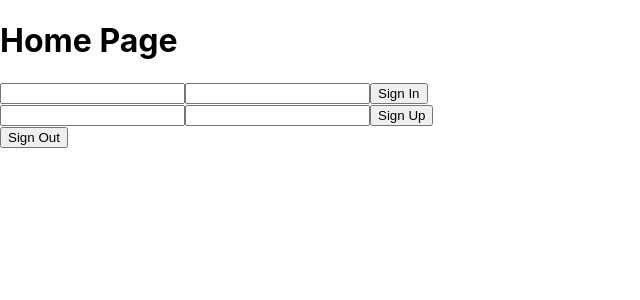
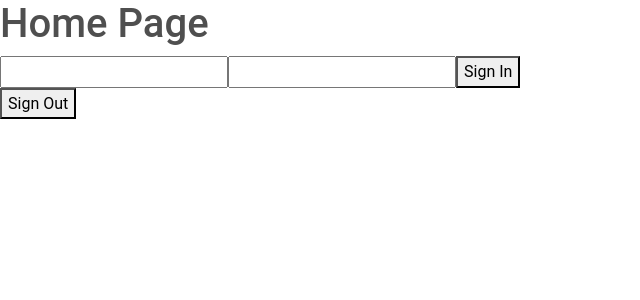
Before and after one commit to Steven-McCombe/Welder-showcase, a React (Create React App) app: page / in a window 1280 px wide. Shown: the top 300 px of the page, without its empty margins (0-640 px from the left). Built offline with nearby package versions, Linux system fonts and the light colour scheme.

Commit message:
Working on signup form and homepage

```diff
--- a/package.json
+++ b/package.json
@@ -7,9 +7,11 @@
     "@testing-library/react": "^13.4.0",
     "@testing-library/user-event": "^13.5.0",
     "axios": "^1.4.0",
+    "bootstrap": "^5.3.0",
     "crypto-browserify": "^3.12.0",
     "dotenv": "^16.3.1",
     "firebase": "^9.22.2",
+    "mdb-react-ui-kit": "^6.1.0",
     "os-browserify": "^0.3.0",
     "path-browserify": "^1.0.1",
     "react": "^18.2.0",
--- a/public/index.html
+++ b/public/index.html
@@ -3,6 +3,11 @@
   <head>
     <meta charset="utf-8" />
     <link rel="icon" href="%PUBLIC_URL%/favicon.ico" />
+    <link
+  href="https://cdnjs.cloudflare.com/ajax/libs/font-awesome/5.15.1/css/all.min.css"
+  rel="stylesheet"
+/>
+
     <meta name="viewport" content="width=device-width, initial-scale=1" />
     <meta name="theme-color" content="#000000" />
     <meta
--- a/src/App.js
+++ b/src/App.js
@@ -1,6 +1,7 @@
 // App.js
 import React from 'react';
 import { BrowserRouter as Router, Route, Routes } from 'react-router-dom';
+import 'mdb-react-ui-kit/dist/css/mdb.min.css'
 import UserProfile from './components/UserProfile'
 import WelderList from './components/WelderList';
 import WelderProfile from './components/WelderProfile';
--- a/src/SignUp.js
+++ b/src/SignUp.js
@@ -1,14 +1,30 @@
 import React, { useState } from 'react';
 import { getAuth, createUserWithEmailAndPassword } from 'firebase/auth';
+import {
+  MDBBtn,
+  MDBContainer,
+  MDBRow,
+  MDBCol,
+  MDBInput,
+  MDBIcon,
+}
+  from 'mdb-react-ui-kit';
 
 const Signup = () => {
-  const [email, setEmail] = useState('');
-  const [password, setPassword] = useState('');
+  const [formState, setFormState] = useState({ email: '', password: '' });
+
+  const handleChange = (event) => {
+    const { name, value } = event.target;
+    setFormState({
+      ...formState,
+      [name]: value,
+    });
+  };
 
   const signup = (e) => {
     e.preventDefault();
     const auth = getAuth();
-    createUserWithEmailAndPassword(auth, email, password)
+    createUserWithEmailAndPassword(auth, formState.email, formState.password)
       .then((userCredential) => {
         console.log("User created: ", userCredential.user);
       })
@@ -18,11 +34,45 @@ const Signup = () => {
   }
 
   return (
-    <form onSubmit={signup}>
-      <input type="email" onChange={(e) => setEmail(e.target.value)} />
-      <input type="password" onChange={(e) => setPassword(e.target.value)} />
-      <button type="submit">Sign Up</button>
-    </form>
+    <MDBContainer fluid className="my-3">
+      <MDBRow>
+        <MDBCol md='10' lg='6' className='order-2 order-lg-1 d-flex flex-column align-items-center justify-content-center'>
+          <p className="h1 fw-bold mb-5 mx-1 mx-md-4 mt-4">Sign up</p>
+
+          <div className="d-flex flex-row align-items-center mb-4">
+            <MDBIcon fas icon="envelope me-3" size='lg' />
+            <MDBInput
+              label='Your Email'
+              placeholder="youremail@test.com"
+              name="email"
+              type="email"
+              id="email"
+              onChange={handleChange}
+              className='w-100'
+            />
+          </div>
+
+          <div className="d-flex flex-row align-items-center mb-4">
+            <MDBIcon fas icon="lock me-3" size='lg' />
+            <MDBInput
+              label='Password'
+              placeholder="*********"
+              name="password"
+              type="password"
+              id="pwd"
+              onChange={handleChange}
+              className='w-100'
+            />
+          </div>
+
+          <MDBBtn className='mb-4' size='lg' onClick={signup}>Register</MDBBtn>
+        </MDBCol>
+
+        <MDBCol col='10' md='6' className="d-flex align-items-center">
+          <img src="https://source.unsplash.com/emqnSQwQQDo" className="img-fluid rounded mb-3 shadow" alt="Bedroom" style={{ width: '75%', height: '75%' }} />
+        </MDBCol>
+      </MDBRow>
+    </MDBContainer>
   );
 }
 
--- a/src/pages/HomePage.js
+++ b/src/pages/HomePage.js
@@ -8,7 +8,6 @@ function HomePage() {
     <div>
       <h1>Home Page</h1>
       <SignIn />
-      <SignUp />
       <SignOut />
 
     </div>
```
Also changed, not shown: 1 other file (tests, documents, lock files or other folders).
